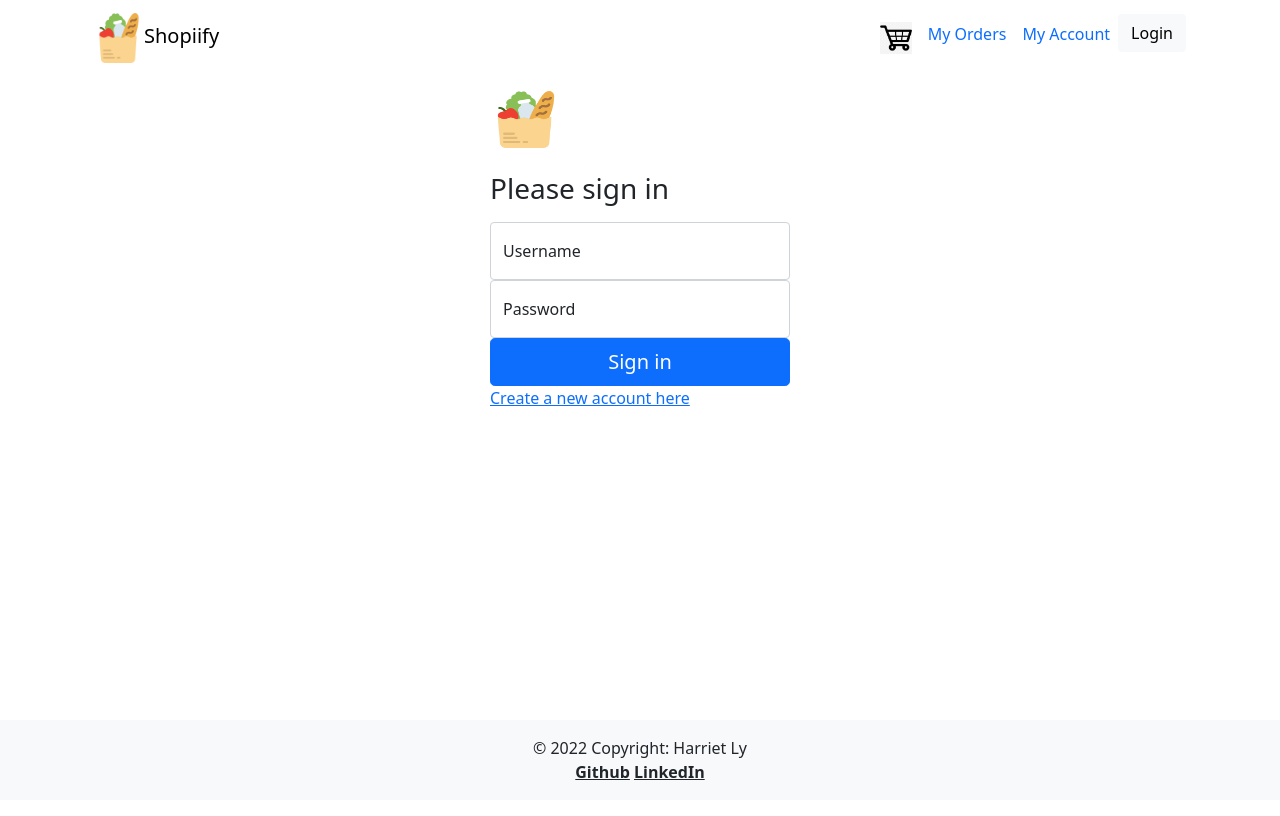
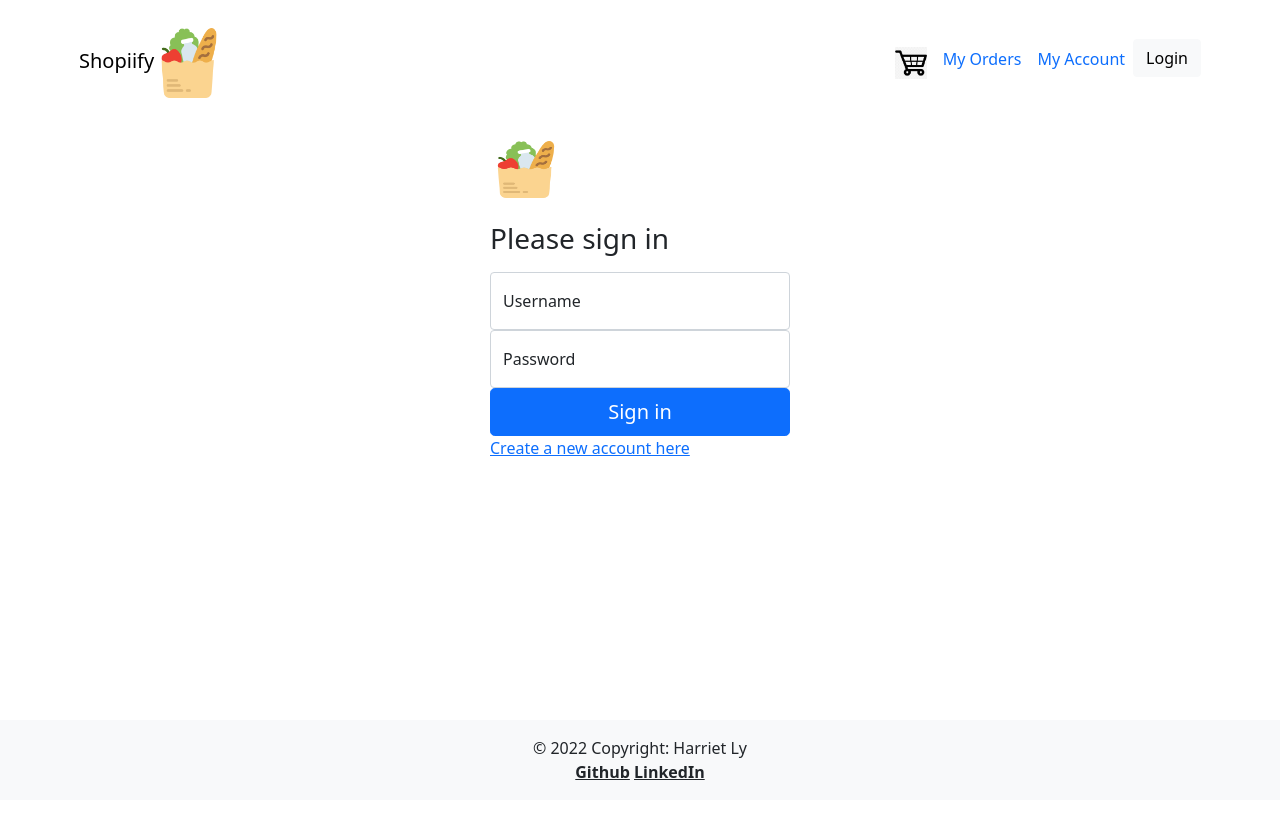
Before and after one commit to HarrietLy/shopiifyFE, a React (Create React App) app: page /login in a window 1280 px wide. Shown: the top 816 px of the page. Built offline with nearby package versions, Linux system fonts and the light colour scheme; no server answers.

Commit message:
adjust navbar

```diff
--- a/src/components/Navbar.js
+++ b/src/components/Navbar.js
@@ -31,11 +31,12 @@ function Navbar({ cart, setCart, cartQty, setCartQty }) {
 
     return (
         <>
-            <div className="container">
+            <div className="container" style={{maxWidth: "90vw", padding: "15px", margin: "auto" }}>
                 <nav className="navbar navbar-expand-sm narbar-light">
                     <Link className="navbar-brand" to='/'>
-                        <img src='/shopiify_icon.png' alt='icon' style={{ width: '50px' }} />
+
                         Shopiify
+                        <img src='/shopiify_icon.png' alt='icon' style={{ width: '70px' }} />
                     </Link>
                     <ul className="navbar-nav ms-auto text-left">
                         <li>
--- a/src/pages/AdminProductsPage.js
+++ b/src/pages/AdminProductsPage.js
@@ -174,7 +174,7 @@ export default function AdminProductsPage() {
                         <label className="form-label" htmlFor='image'>Image</label>
                         <input className="form-control" type='text' size="70" id='image' name='image' required value={image} onChange={(e) => { setImage(e.target.value) }}></input>
                     </div>
-                    <div class="row g-3">
+                    <div className="row g-3">
                         <div className="col-sm-1">
                             <label className="form-label" htmlFor='price'>Price</label>
                             <input className="form-control" type='number' id='name' name='price' min='0' step=".01" required value={price} onChange={(e) => { setPrice(e.target.value) }}></input>
```
